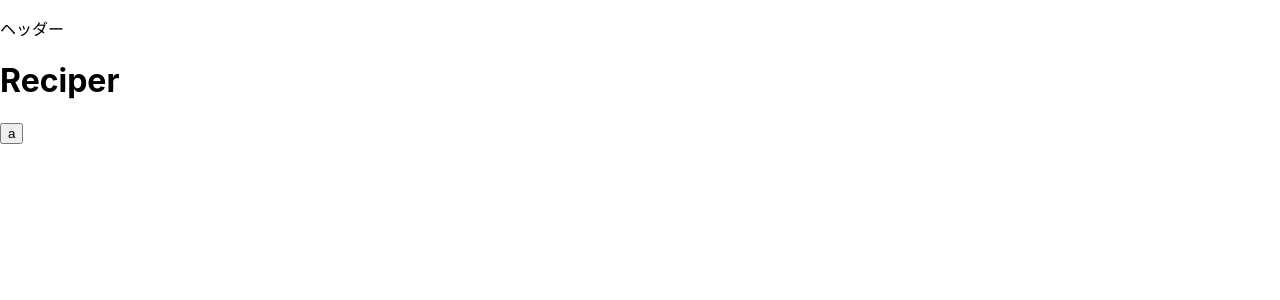
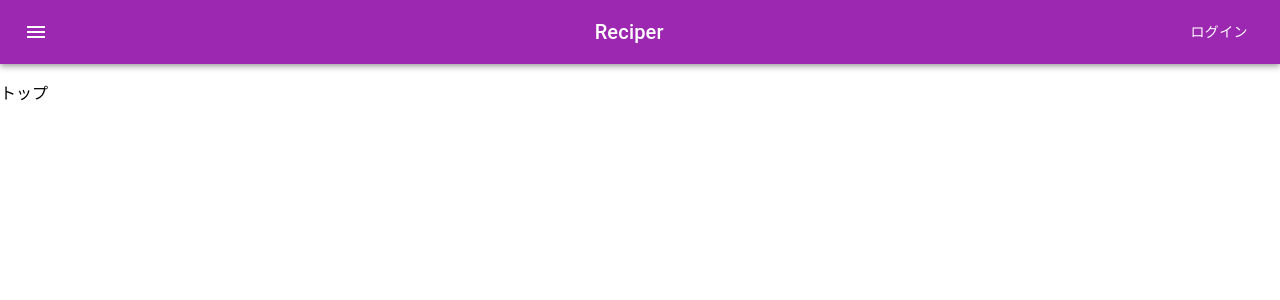
Before and after one commit to shiina47/A11-2, a React (Create React App) app in the folder frontend/: page / in a window 1280 px wide. Shown: the top 300 px of the page. Built offline with nearby package versions, Linux system fonts and the light colour scheme.

Commit message:
ヘッダーを追加

```diff
--- a/frontend/package.json
+++ b/frontend/package.json
@@ -5,6 +5,8 @@
   "dependencies": {
     "@emotion/react": "^11.4.1",
     "@emotion/styled": "^11.3.0",
+    "@material-ui/icons": "^4.11.2",
+    "@mui/icons-material": "^5.0.1",
     "@mui/material": "^5.0.1",
     "@testing-library/jest-dom": "^5.14.1",
     "@testing-library/react": "^11.2.7",
--- a/frontend/src/components/pages/Header.jsx
+++ b/frontend/src/components/pages/Header.jsx
@@ -1,9 +1,32 @@
-import { memo } from "react";
+import * as React from 'react';
+import AppBar from '@mui/material/AppBar';
+import Box from '@mui/material/Box';
+import Toolbar from '@mui/material/Toolbar';
+import Typography from '@mui/material/Typography';
+import Button from '@mui/material/Button';
+import IconButton from '@mui/material/IconButton';
+import MenuIcon from '@mui/icons-material/Menu';
 
-export const Header = memo(() => {
+export const Header = () => {
   return (
-    <>
-      <p>ヘッダー</p>
-    </>
+    <Box sx={{ flexGrow: 1 }}>
+      <AppBar position="static" color="secondary">
+        <Toolbar>
+          <IconButton
+            size="large"
+            edge="start"
+            color="inherit"
+            aria-label="menu"
+            sx={{ mr: 2 }}
+          >
+            <MenuIcon />
+          </IconButton>
+          <Typography variant="h6" component="div" sx={{ flexGrow: 1 }} align="center">
+            Reciper
+          </Typography>
+          <Button color="inherit">ログイン</Button>
+        </Toolbar>
+      </AppBar>
+    </Box>
   );
-});
+}
--- a/frontend/src/components/pages/Top.jsx
+++ b/frontend/src/components/pages/Top.jsx
@@ -3,8 +3,7 @@
 export const Top = memo(() => {
   return (
     <>
-      <h1>Reciper</h1>
-      <button>a</button>
+      <p>トップ</p>
     </>
   );
 });
```
Also changed, not shown: 1 other file (tests, documents, lock files or other folders).
